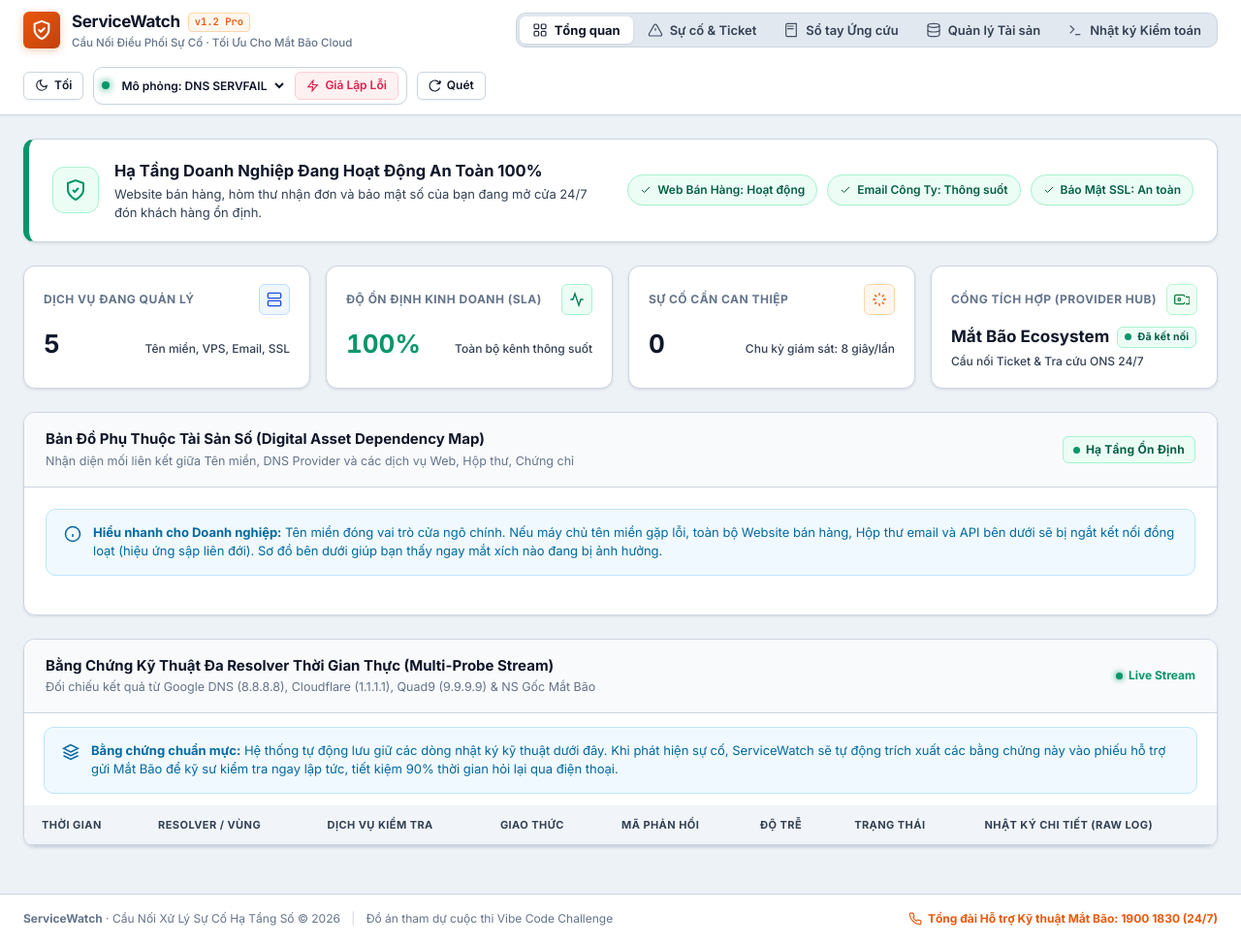
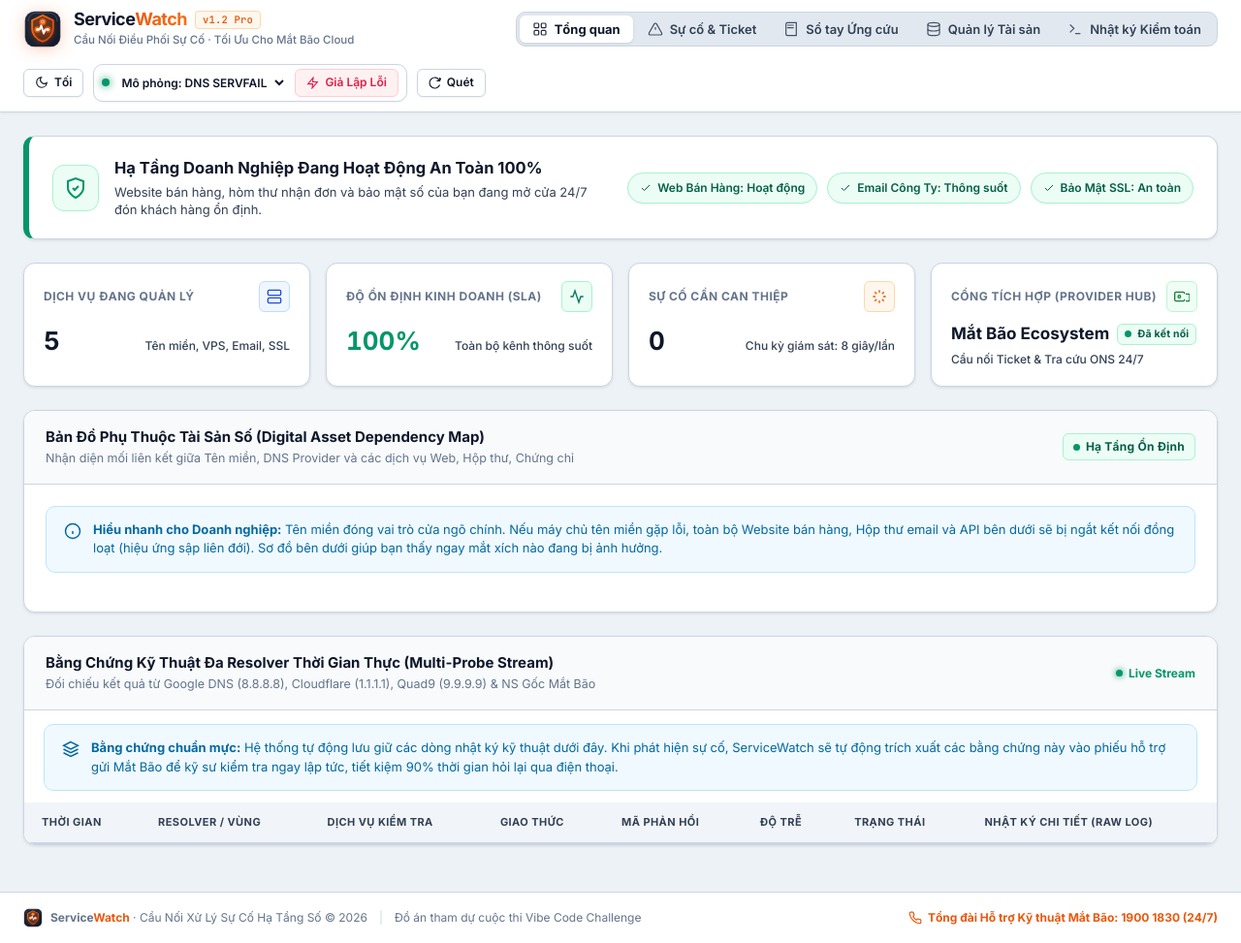
Before and after one commit to gianghuynh0801/servicewatch-incident-bridge, a website: page public/index.html in a window 1280 px wide. Shown: the whole page at 97% size. Drawn offline with Linux system fonts and the light colour scheme; no server answers.

Commit message:
feat(brand): design professional bespoke vector logo and stylized wordmark for ServiceWatch

```diff
--- a/public/app.css
+++ b/public/app.css
@@ -158,16 +158,24 @@
   gap: 12px;
 }
 
-.brand-mark {
-  width: 38px;
-  height: 38px;
-  background: linear-gradient(135deg, var(--accent-primary) 0%, #c2410c 100%);
-  border-radius: var(--radius-sm);
+.brand-mark-wrapper {
   display: flex;
   align-items: center;
   justify-content: center;
-  color: #fff;
-  box-shadow: 0 2px 8px rgba(234, 88, 12, 0.3);
+  filter: drop-shadow(0 2px 8px rgba(234, 88, 12, 0.28));
+  transition: transform 0.2s cubic-bezier(0.16, 1, 0.3, 1);
+  cursor: pointer;
+}
+
+.brand-mark-wrapper:hover {
+  transform: scale(1.05);
+}
+
+.brand-logo-img {
+  width: 40px;
+  height: 40px;
+  display: block;
+  border-radius: 11px;
 }
 
 .brand-meta {
@@ -182,10 +190,18 @@
 }
 
 .brand-name {
-  font-size: 17px;
+  font-size: 18px;
   font-weight: 800;
-  letter-spacing: -0.02em;
+  letter-spacing: -0.03em;
   color: var(--text-primary);
+  line-height: 1.15;
+}
+
+.brand-name-accent {
+  background: linear-gradient(135deg, #ea580c 0%, #f97316 100%);
+  -webkit-background-clip: text;
+  -webkit-text-fill-color: transparent;
+  display: inline-block;
 }
 
 .brand-env {
@@ -195,14 +211,16 @@
   color: var(--accent-primary);
   background: var(--accent-primary-subtle);
   border: 1px solid var(--accent-primary-border);
-  padding: 1px 6px;
+  padding: 1px 7px;
   border-radius: var(--radius-xs);
+  letter-spacing: 0.02em;
 }
 
 .brand-sub {
   font-size: 11.5px;
   color: var(--text-tertiary);
   font-weight: 500;
+  margin-top: 2px;
 }
 
 /* Segmented Navigation */
--- a/public/index.html
+++ b/public/index.html
@@ -7,6 +7,7 @@
   <link rel="preconnect" href="https://fonts.googleapis.com">
   <link rel="preconnect" href="https://fonts.gstatic.com" crossorigin>
   <link href="https://fonts.googleapis.com/css2?family=Inter:wght@300;400;500;600;700&family=JetBrains+Mono:wght@400;500;600&display=swap" rel="stylesheet">
+  <link rel="icon" type="image/svg+xml" href="logo.svg">
   <link rel="stylesheet" href="app.css">
 </head>
 <body>
@@ -16,15 +17,12 @@
     <div class="header-inner">
       <!-- Brand & Product Identity -->
       <div class="brand-group">
-        <div class="brand-mark" title="ServiceWatch Incident Bridge">
-          <svg width="22" height="22" viewBox="0 0 24 24" fill="none" stroke="currentColor" stroke-width="2.2" stroke-linecap="round" stroke-linejoin="round">
-            <path d="M12 22s8-4 8-10V5l-8-3-8 3v7c0 6 8 10 8 10z"/>
-            <polyline points="9 12 11 14 15 10"/>
-          </svg>
+        <div class="brand-mark-wrapper" title="ServiceWatch · Digital Infrastructure Incident Bridge">
+          <img src="logo.svg" alt="ServiceWatch Logo" width="40" height="40" class="brand-logo-img">
         </div>
         <div class="brand-meta">
           <div class="brand-title">
-            <span class="brand-name">ServiceWatch</span>
+            <span class="brand-name">Service<span class="brand-name-accent">Watch</span></span>
             <span class="brand-env">v1.2 Pro</span>
           </div>
           <span class="brand-sub">Cầu Nối Điều Phối Sự Cố · Tối Ưu Cho Mắt Bão Cloud</span>
@@ -494,9 +492,10 @@
   <!-- App Footer -->
   <footer class="app-footer">
     <div class="footer-inner">
-      <div>
-        <strong>ServiceWatch</strong> · Cầu Nối Xử Lý Sự Cố Hạ Tầng Số &copy; 2026
-        <span style="margin: 0 8px; opacity:0.3;">|</span>
+      <div style="display:flex; align-items:center; gap:8px;">
+        <img src="logo.svg" alt="ServiceWatch" width="20" height="20" style="border-radius:5px;">
+        <span><strong>Service<span style="color:var(--accent-primary);">Watch</span></strong> · Cầu Nối Xử Lý Sự Cố Hạ Tầng Số &copy; 2026</span>
+        <span style="margin: 0 4px; opacity:0.3;">|</span>
         <span>Đồ án tham dự cuộc thi Vibe Code Challenge</span>
       </div>
       <div class="hotline-badge">
```
Also changed, not shown: public/logo.svg (added), 1 other file.
